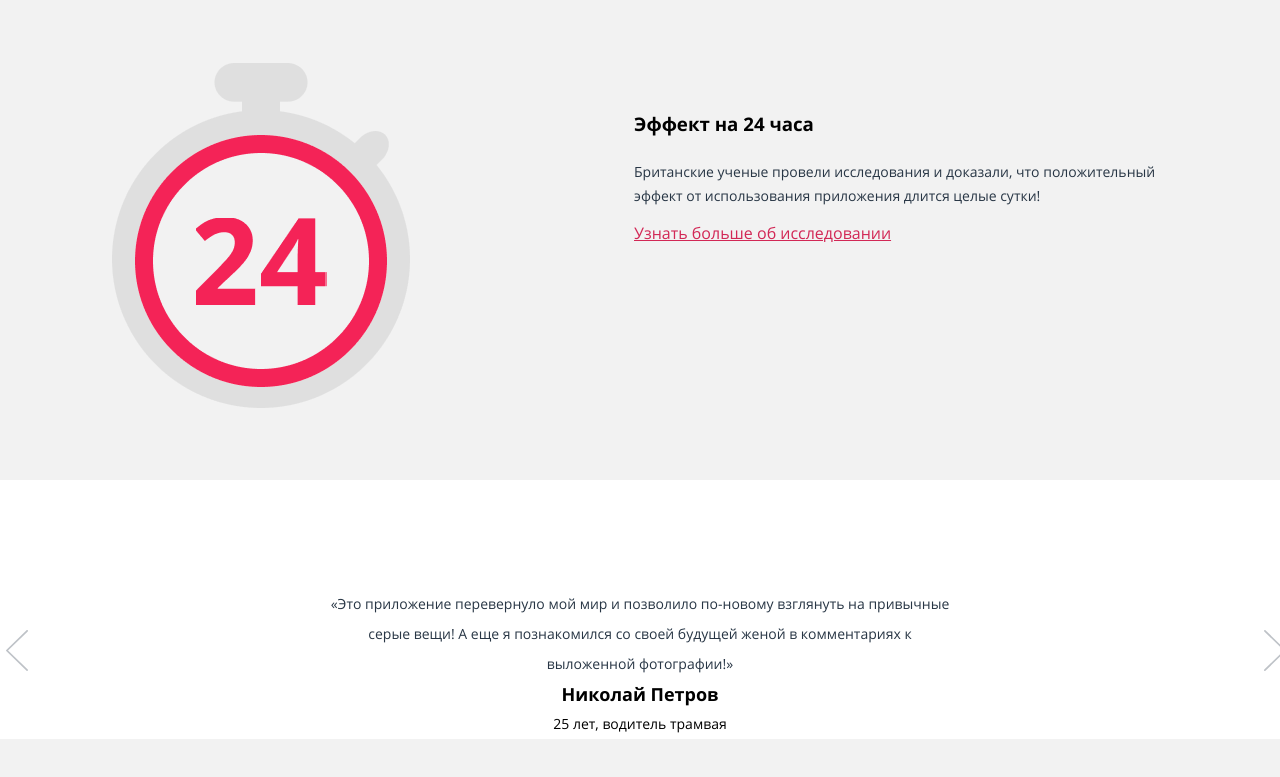
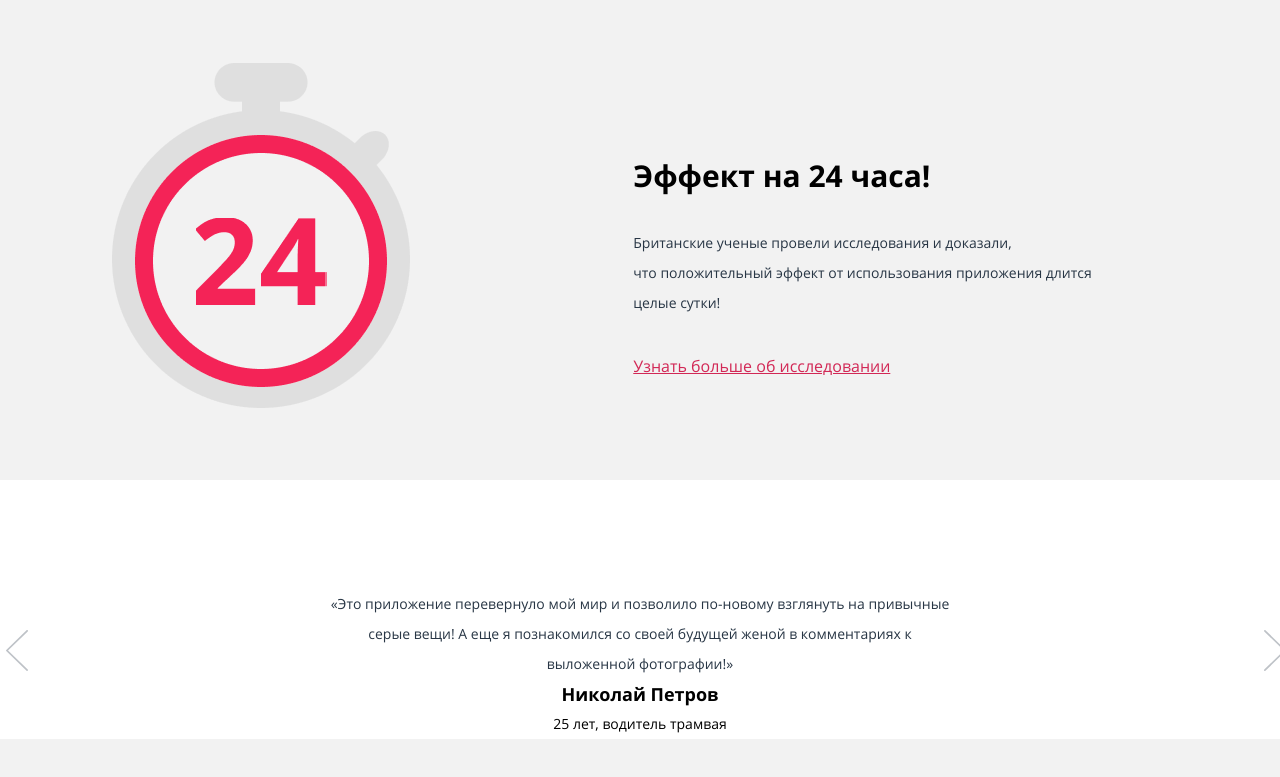
Before and after one commit to Brs-B/452047-pink-21, a website: page source/index.html in a window 1280 px wide. Shown: the part 1589-2366 px from the top of the page. Drawn offline with nearby package versions, Linux system fonts and the light colour scheme; files that its build step writes are made by us from their sources.

Commit message:
Мелкие правки по адаптивной графике гл страницы

```diff
--- a/source/index.html
+++ b/source/index.html
@@ -172,18 +172,18 @@
         <h2 class="visually-hidden">Эффект приложения</h2>
         <div class="effect__wrapper">
           <picture>
-            <source media="(min-width: 960px)" srcset="img/24timer-desktop.png 1x, img/timer24-desktop@2x.png 2x">
+            <source media="(min-width: 960px)" srcset="img/24timer-desktop.png 1x, img/24timer-desktop@2x.png 2x">
             <img class="effect__timer" src="img/24timer.png" srcset="img/24timer@2x.png 2x" width="238" height="276" alt="24 часа">
           </picture>
           <div class="effect__fact">
             <h3 class="effect__title">
-              Эффект на 24 часа
+              Эффект на 24 часа!
             </h3>
             <p class="effect__description">
               Британские ученые провели исследования
-              и доказали, что положительный эффект
+              и доказали, что&nbsp;положительный&nbsp;эффект
               от использования приложения длится
-              целые сутки!
+              целые&nbsp;сутки!
             </p>
             <a class="effect__link">
               Узнать больше об исследовании
--- a/source/less/blocks/effect.less
+++ b/source/less/blocks/effect.less
@@ -20,20 +20,41 @@
 
     &__fact {
       padding-top: 48px;
+
+      @media (min-width: @desktopWidth) {
+        padding-top: 98px;
+      }
     }
 
     &__title {
       color: @black;
       margin: 0;
-      padding-bottom: 10px;
+      width: 195px;
+      margin-bottom: 20px;
+      font-size: @fontSizeMega;
+      line-height: @lineHeightMega;
+      font-weight: @fontWeightBold;
+
+      @media (min-width: @desktopWidth) {
+        width: auto;
+        margin-bottom: 37px;
+        line-height: @lineHeightAverage;
+      }
     }
 
     &__description {
-      width: 310px;
+      width: 300px;
       color: @midnight;
       font-size: @fontSizeSmall;
       line-height: @lineHeightMoreSmall;
       font-weight: @fontWeightNormal;
+      margin-bottom: 20px;
+
+      @media (min-width: @desktopWidth) {
+        width: 535px;
+        margin-bottom: 37px;
+        line-height: @lineHeightAverage;
+      }
     }
 
     &__link {
@@ -52,9 +73,5 @@
       width: 298px;
       height: 345px;
     }
-
-    &__description {
-      width: 534px;
-    }
   }
 }
--- a/source/less/variables.less
+++ b/source/less/variables.less
@@ -35,3 +35,9 @@
 @fontWeightLight: 300;
 @fontWeightNormal: 400;
 @fontWeightBold: 700;
+
+// Font Tablet
+
+@fontSizeMega: 30px;
+
+@lineHeightMega: 36px;
```
